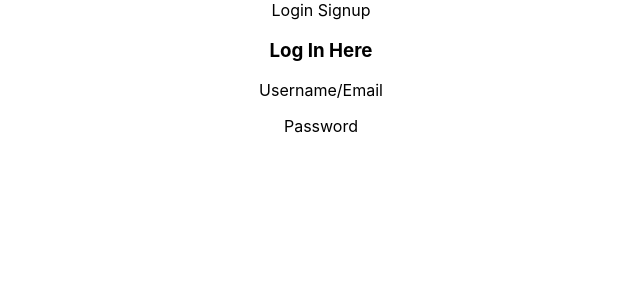
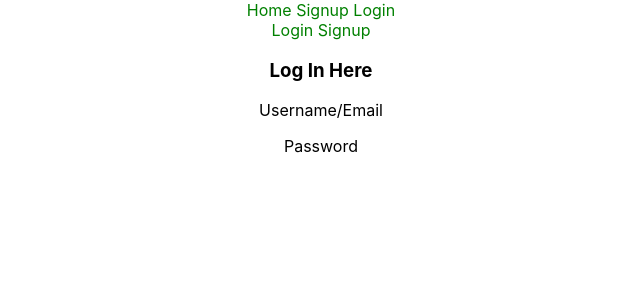
Before and after one commit to how-to-life-hacker/frontend, a React (Create React App) app: page /login in a window 1280 px wide. Shown: the top 300 px of the page, without its empty margins (319-959 px from the left). Built offline with nearby package versions, Linux system fonts and the light colour scheme.

Commit message:
Testing routes on deployed site

```diff
--- a/src/App.js
+++ b/src/App.js
@@ -2,7 +2,6 @@ import React from "react";
 import "./App.css";
 
 import Forms from "./Forms";
-
 
 function App() {
   return (
--- a/src/Forms.js
+++ b/src/Forms.js
@@ -1,6 +1,6 @@
 import React from "react";
 import "./Forms.css";
-import { BrowserRouter as Router, Switch, Route } from "react-router-dom";
+import { BrowserRouter as Router, Switch, Route, Link } from "react-router-dom";
 
 import Login from "./Login";
 import Signup from "./Signup";
@@ -9,6 +9,11 @@ export default function Forms() {
   return (
     <div>
       <Router>
+        <Link to="/">Home</Link>
+        <span> </span>
+        <Link to="/signup">Signup</Link>
+        <span> </span>
+        <Link to="/login">Login</Link>
         <Switch>
           <Route path="/login">
             <Login />
--- a/src/Login.js
+++ b/src/Login.js
@@ -1,6 +1,6 @@
 import React from "react";
 import "./Forms.css";
-import { BrowserRouter as Link } from "react-router-dom";
+import { BrowserRouter as Route, Link } from "react-router-dom";
 
 export default function Login() {
   return (
--- a/src/Signup.js
+++ b/src/Signup.js
@@ -1,6 +1,6 @@
 import React from "react";
 import "./Forms.css";
-import { BrowserRouter as Link } from "react-router-dom";
+import { BrowserRouter as Route, Link } from "react-router-dom";
 
 export default function Forms() {
   return (
```
